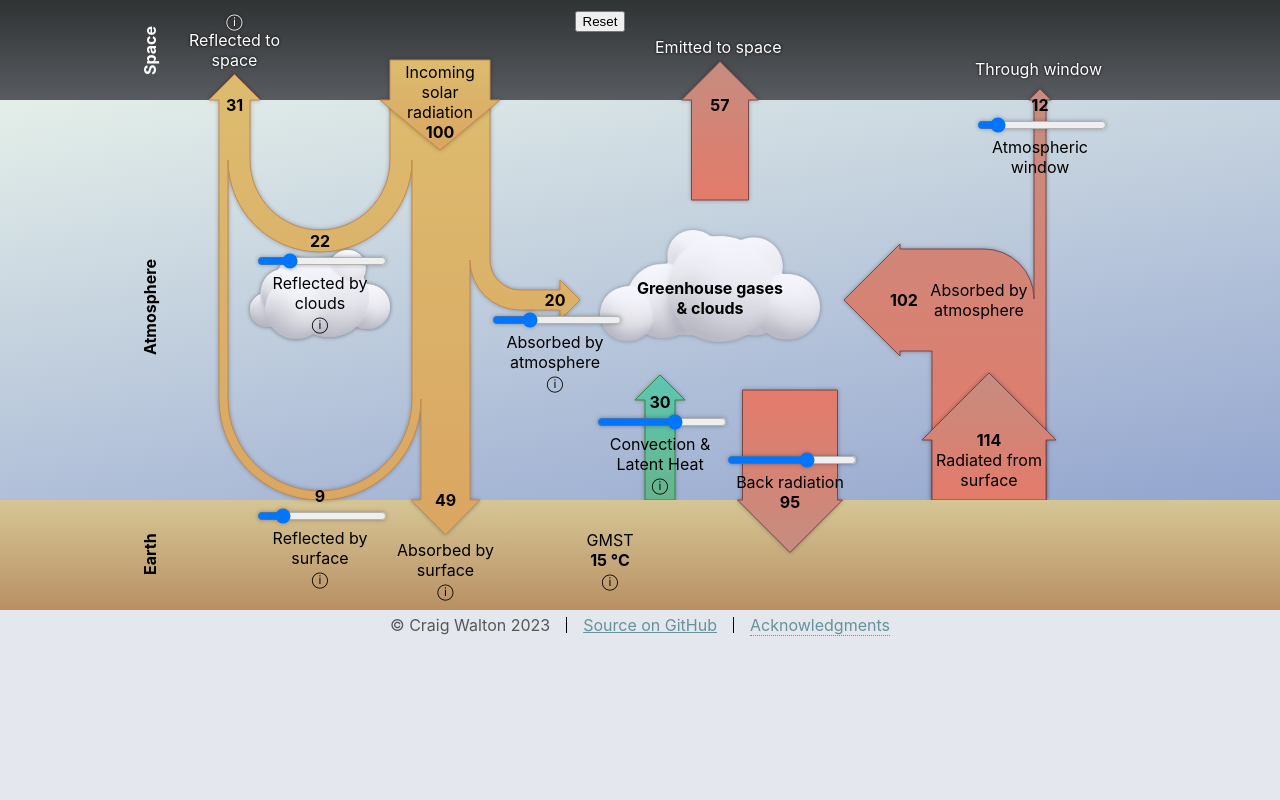
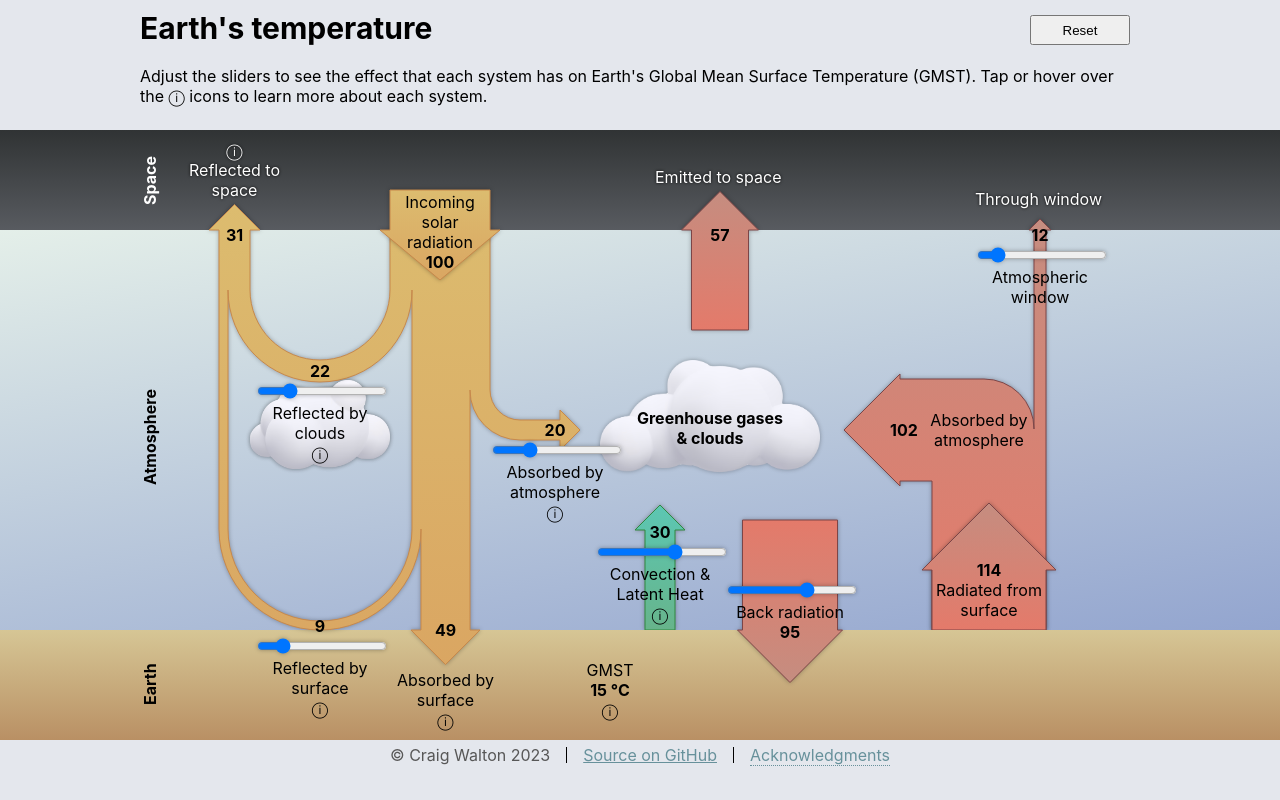
Before and after one commit to craigwalton/ClimateApp, a React (Create React App) app: page / in a window 1280 px wide. Built offline with nearby package versions, Linux system fonts and the light colour scheme.

Commit message:
Add header.

```diff
--- a/public/index.html
+++ b/public/index.html
@@ -7,7 +7,7 @@
     <meta name="theme-color" content="#000000" />
     <meta
       name="description"
-      content="Web site created using create-react-app"
+      content="Climate app"
     />
     <!--
       manifest.json provides metadata used when your web app is installed on a
@@ -23,7 +23,7 @@
       work correctly both with client-side routing and a non-root public URL.
       Learn how to configure a non-root public URL by running `npm run build`.
     -->
-    <title>React App</title>
+    <title>Earth's temperature</title>
   </head>
   <body>
     <noscript>You need to enable JavaScript to run this app.</noscript>
--- a/src/App.css
+++ b/src/App.css
@@ -24,7 +24,7 @@ html, body, #root {
     background: linear-gradient(to bottom, #d6c695, #b99064);
 }
 
-#centered {
+.centered {
     position: relative;
     margin-left: auto;
     margin-right: auto;
@@ -34,12 +34,17 @@ html, body, #root {
 
 #main-content {
     position: absolute;
-    top: 0;
+    top: 130px;
     height: 640px;
     width: 100%;
 }
 
-.footer {
+header {
+    height: 130px;
+    text-align: left;
+}
+
+footer {
     position: absolute;
     bottom: 0;
     height: 30px;
@@ -125,10 +130,12 @@ html, body, #root {
 }
 
 #reset-button {
-    position: relative;
-    top: 10px;
-    left: -40px;
+    position: absolute;
+    top: 15px;
+    right: 10px;
     z-index: 4;
+    width: 100px;
+    height: 30px;
 }
 
 .cloud-image {
--- a/src/App.js
+++ b/src/App.js
@@ -108,11 +108,21 @@ function App() {
 
     return (
         <div className="App">
+            <header>
+                <div className="centered" style={{paddingTop: 10}}>
+                    <div style={{fontSize: 30, fontWeight: "bold"}}>Earth's temperature</div>
+                    <br/>
+                    Adjust the sliders to see the effect that each system has on Earth's Global Mean Surface Temperature
+                    (GMST).
+                    Tap or hover over the &#9432; icons to learn more about each system.
+                    <button type="button" id={"reset-button"} onClick={reset} title={"Reset sliders (R)"}>Reset</button>
+                </div>
+            </header>
             <div id="space-background"></div>
             <div id="atmosphere-background"></div>
             <div id="earth-background"></div>
             <div id="main-content">
-                <div id="centered">
+                <div className="centered">
                     <div className={"layer-label-container"}>
                         <label className={"layer-text"} style={{left: 505, color: "white"}}>Space</label>
                         <label className={"layer-text"} style={{left: 225}}>Atmosphere</label>
@@ -223,16 +233,16 @@ function App() {
                     {/*Second cloud has greater z-index with opacity 0.5.*/}
                     <img src={"graphics/cloud-2.png"} alt={"cloud"} className={"cloud-image"}
                          style={{zIndex: 1, left: 110, top: 250, width: 140, opacity: 0.5}}/>
-                    <button type="button" id={"reset-button"} onClick={reset}>Reset
-                    </button>
-                    <div className={"footer"}>
+                </div>
+                <footer>
+                    <div className="centered">
                         <ul className={"footer-content"}>
                             <li>&copy; Craig Walton 2023</li>
                             <li><a href={"https://github.com/craigwalton/ClimateApp"}>Source on GitHub</a></li>
                             <li><span className={"ack ack-tooltip"}>Acknowledgments</span></li>
                         </ul>
                     </div>
-                </div>
+                </footer>
                 <Tooltip anchorSelect=".incoming-solar-tooltip" place="bottom" className="custom-tooltip">
                     The amount of solar radiation from the Sun which is intercepted by the Earth.<br/>
                     This is <b className="shortwave-text">shortwave</b> radiation.
@@ -294,10 +304,13 @@ function App() {
                     30 °C warmer than it otherwise would be.
                 </Tooltip>
                 <Tooltip anchorSelect=".ack-tooltip" place="top" className="custom-tooltip" clickable>
-                    Diagram inspiration: <a href={"https://www.open.edu/openlearn/nature-environment/climate-change/"}>OpenLearn Climate Change</a><br/>
-                    Cloud images: <a href={"https://www.freepik.com/free-vector/collection-3d-white-clouds-isolated-white_20111680.htm"} target={"_blank"}>
-                        Image by bs_k1d on Freepik
-                    </a>
+                    Diagram inspiration: <a href={"https://www.open.edu/openlearn/nature-environment/climate-change/"}>OpenLearn
+                    Climate Change</a><br/>
+                    Cloud images: <a
+                    href={"https://www.freepik.com/free-vector/collection-3d-white-clouds-isolated-white_20111680.htm"}
+                    target={"_blank"}>
+                    Image by bs_k1d on Freepik
+                </a>
                 </Tooltip>
             </div>
         </div>
```
